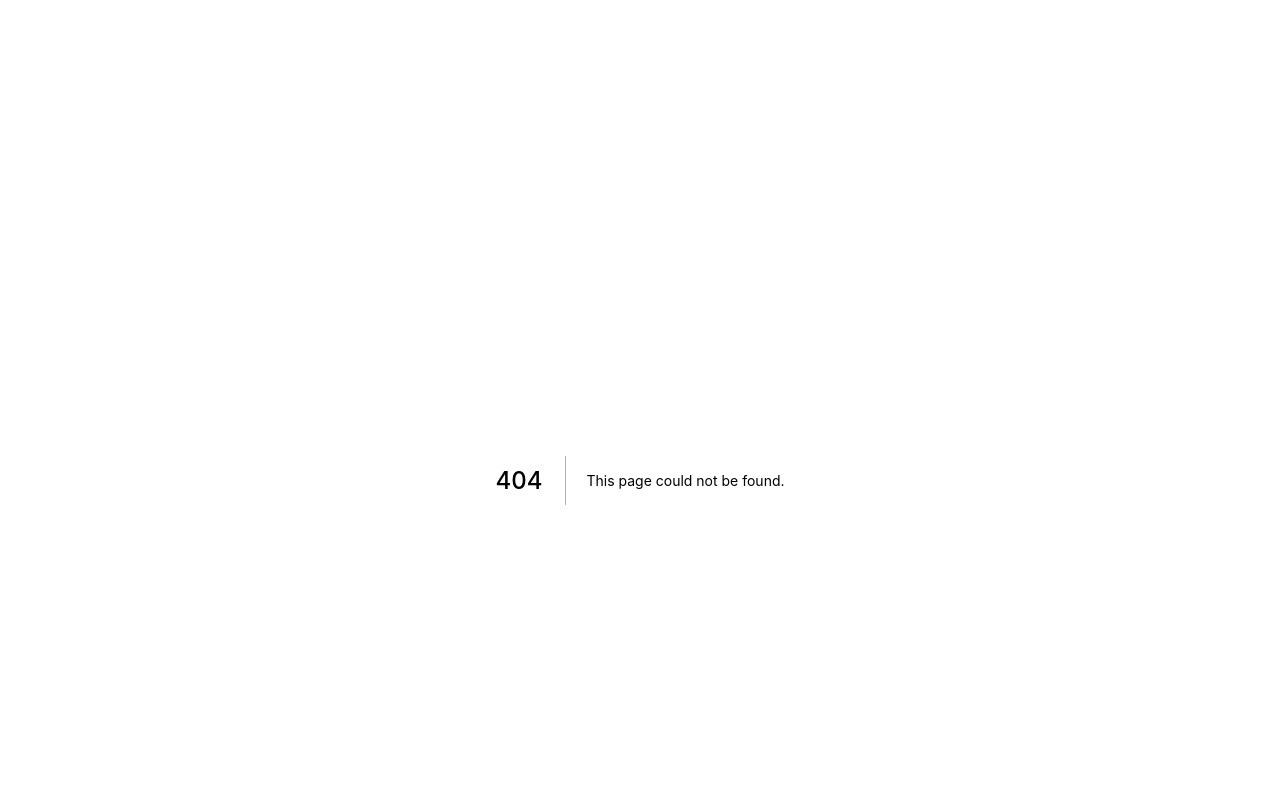
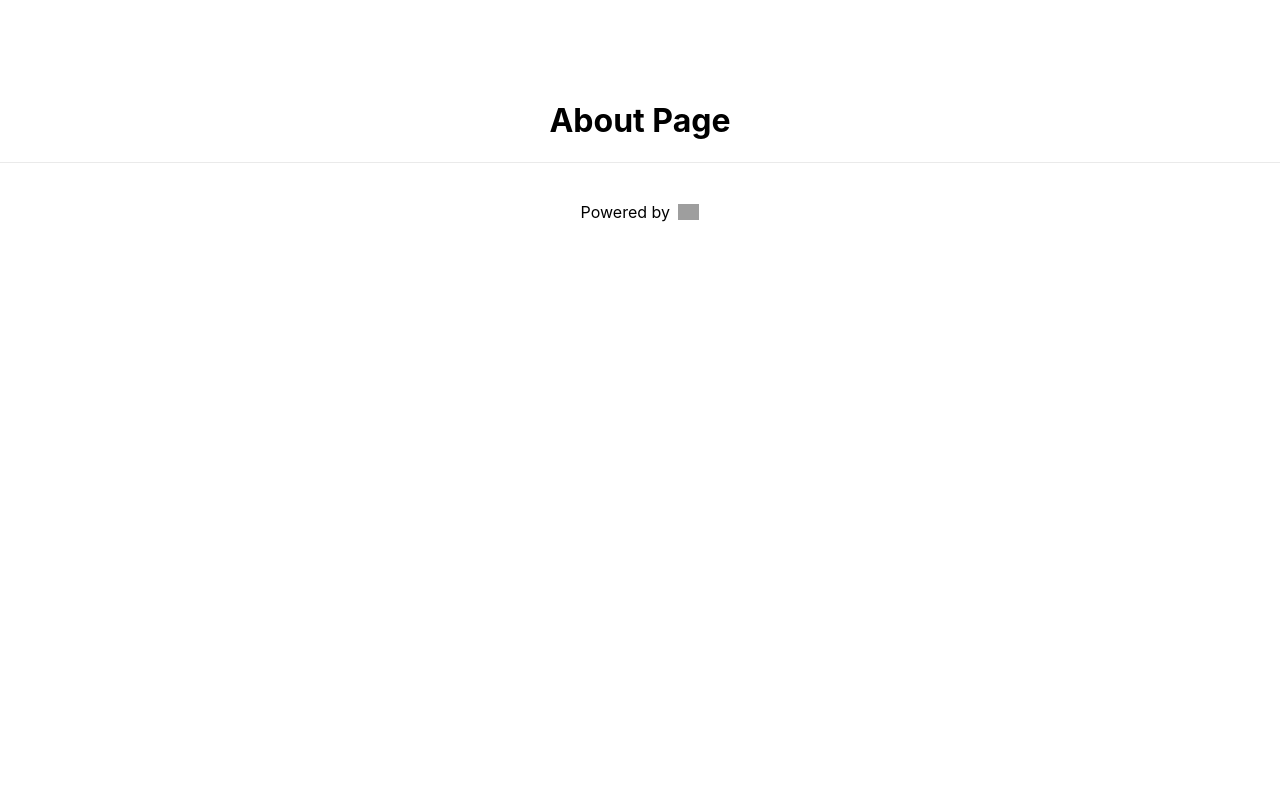
Before and after one commit to robertoHeCi/KS-NextJs, a Next.js app: page /routing/about in a window 1280 px wide. Before the commit this address had no page. Shown: the top 800 px of the page. Built offline with nearby package versions, Linux system fonts and the light colour scheme; grey boxes are pictures that could not be loaded.

Commit message:
feat: create simple route page

```diff
--- /dev/null
+++ b/src/pages/routing/about.js
@@ -0,0 +1,11 @@
+import React from 'react'
+
+const About = () => {
+  return (
+    <div>
+      <h1>About Page</h1>
+    </div>
+  )
+}
+
+export default About
```
